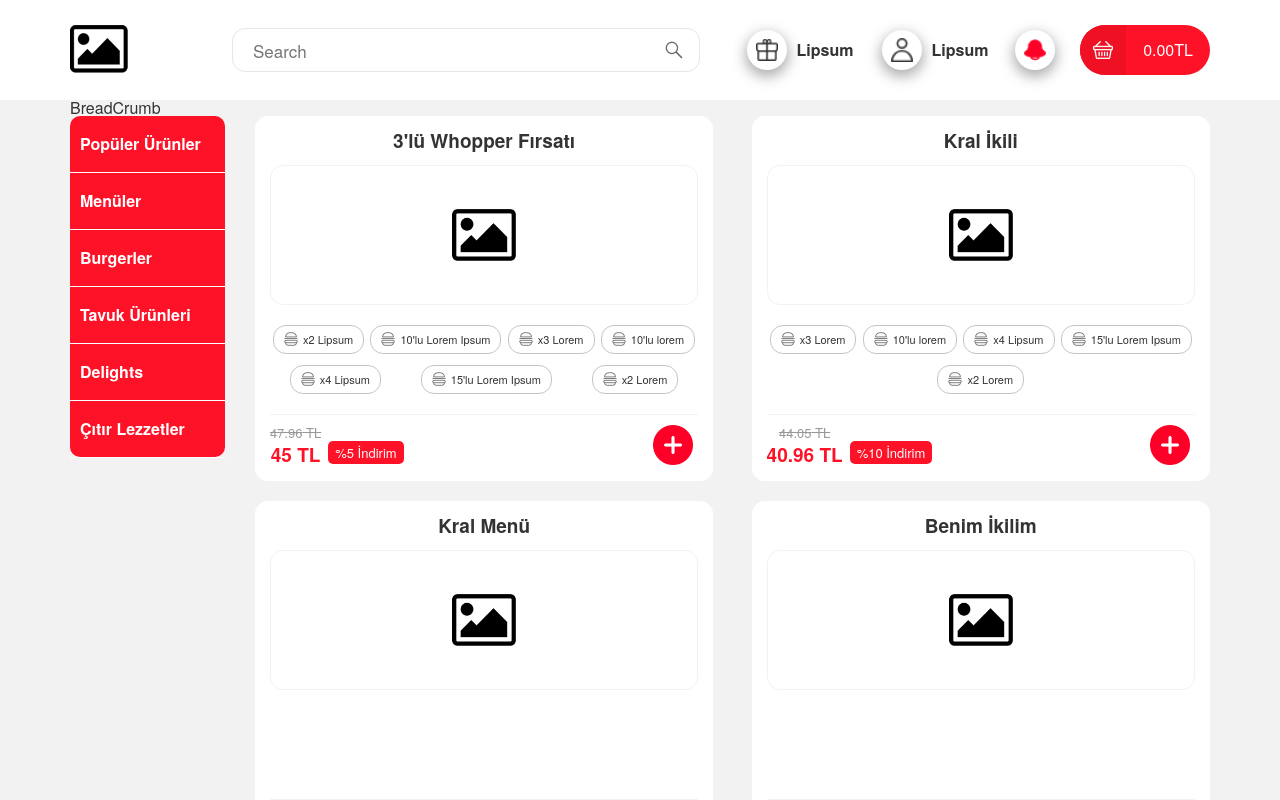
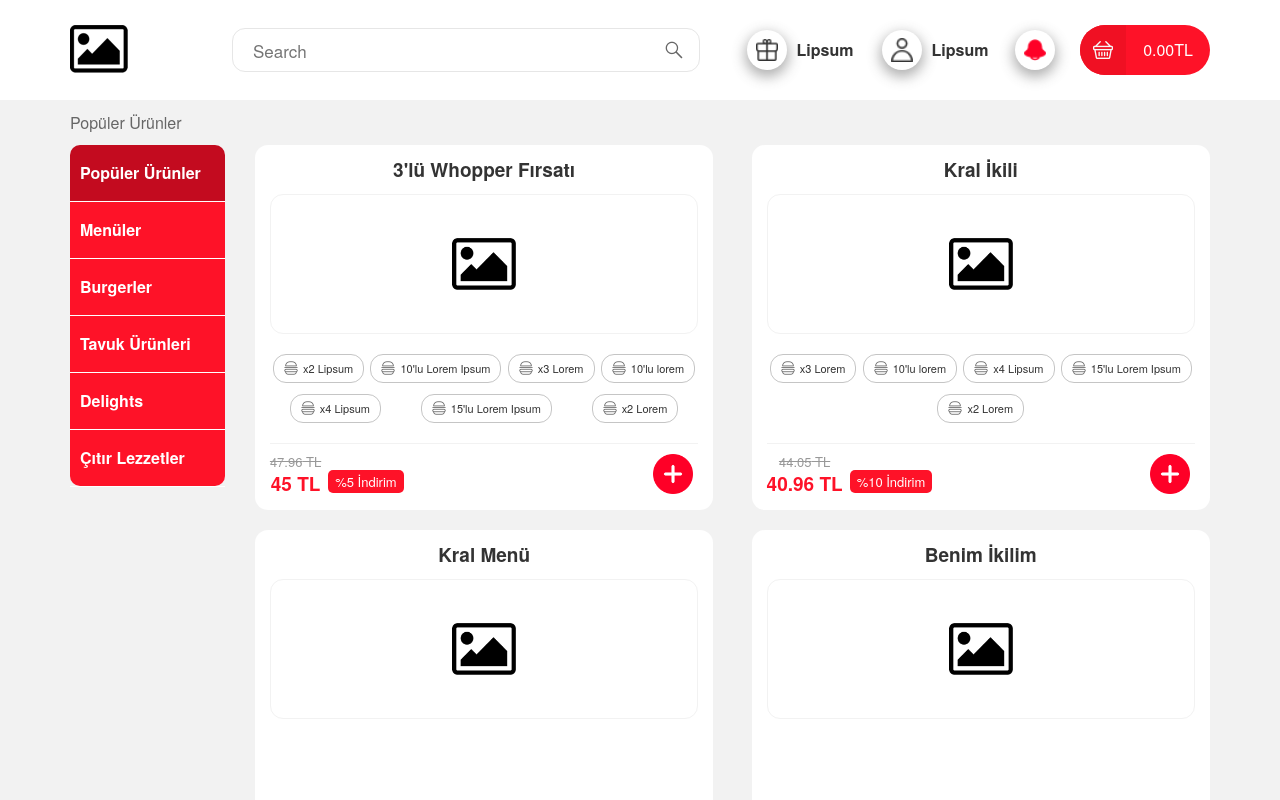
Before and after one commit to ozzkan-burak/fe-assignment, a React (Create React App) app: page / in a window 1280 px wide. Shown: the top 800 px of the page. Built offline with nearby package versions, Linux system fonts and the light colour scheme.

Commit message:
navigasyon active class & breadcrumb

```diff
--- a/src/components/bread-crumb/index.tsx
+++ b/src/components/bread-crumb/index.tsx
@@ -1,8 +1,35 @@
+import { useSelector } from 'react-redux';
+import { Link } from 'react-router-dom';
+
+//icons
+import Arrow from "../../assets/img/arrow_right/16px.png"
+
+//interface
+import { IData } from '@/interfaces/data';
+
 
 const BreadCrumb = () => {
+
+  const data:any = useSelector<IData>(state => state.data);
+
+  const currentLocation = data[0]?.label;
+
   return (
-    <div>
-      BreadCrumb
+    <div className="bread-crumb">
+      <span>
+        {
+          currentLocation === 'Popüler Ürünler' ? '': <Link to="/">Anasayfa</Link>
+        }
+      </span>
+      <span>
+        <span className='bread-crumb__right-arrow'>
+        {
+          currentLocation === 'Popüler Ürünler' ? '':  <img src={Arrow} alt="right arrow" />
+        }
+        </span>
+
+        {currentLocation}
+      </span>
     </div>
   );
 };
--- a/src/components/navigation/index.tsx
+++ b/src/components/navigation/index.tsx
@@ -4,12 +4,12 @@
   return (
     <div className="nav-container">
       <ul>
-        <li className="nav-item"> <NavLink to="/">Popüler Ürünler</NavLink> </li>
-        <li className="nav-item"> <NavLink to="/menus">Menüler</NavLink> </li>
-        <li className="nav-item"> <NavLink to="/burgers">Burgerler</NavLink> </li>
-        <li className="nav-item"> <NavLink to="/chicken">Tavuk Ürünleri</NavLink> </li>
-        <li className="nav-item"> <NavLink to="/delights">Delights</NavLink> </li>
-        <li className="nav-item"> <NavLink to="/crispy">Çıtır Lezzetler</NavLink> </li>
+        <li > <NavLink className="nav-item" exact activeClassName="active-link" to="/">Popüler Ürünler</NavLink> </li>
+        <li > <NavLink className="nav-item" activeClassName="active-link" to="/menus">Menüler</NavLink> </li>
+        <li > <NavLink className="nav-item" activeClassName="active-link" to="/burgers">Burgerler</NavLink> </li>
+        <li > <NavLink className="nav-item" activeClassName="active-link" to="/chicken">Tavuk Ürünleri</NavLink> </li>
+        <li > <NavLink className="nav-item" activeClassName="active-link" to="/delights">Delights</NavLink> </li>
+        <li > <NavLink className="nav-item" activeClassName="active-link" to="/crispy">Çıtır Lezzetler</NavLink> </li>
       </ul>
     </div>
   );
--- /dev/null
+++ b/src/interfaces/bread-crumb/index.ts
@@ -0,0 +1,3 @@
+export interface IBreadCrumb {
+  pageName: string;
+}
--- a/src/redux/reducers/index.ts
+++ b/src/redux/reducers/index.ts
@@ -3,6 +3,7 @@
   data: [],
   getDataError: null,
   cartTotal: [],
+  pageName: "",
 }
 
 export const reducer = (state = INITIAL_STATE, action: any) => {
@@ -16,7 +17,9 @@
       return { ...state, cartTotal:[...state.cartTotal, action.payload] }
     case "REMOVE_FROM_CART":
       return { ...state, cartTotal: state.cartTotal.filter((item:any )=> item.id !== action.payload) }
-    default:
+    case "SET_PAGE_NAME":
+      return { ...state, pageName: action.payload }
+      default:
       return state
   }
 }
--- a/src/style/components/_breadCrumb.scss
+++ b/src/style/components/_breadCrumb.scss
@@ -0,0 +1,15 @@
+.bread-crumb{
+  @include Display(flex, null, center);
+  padding: 1rem 0;
+   > span {
+     color: $footer-font-color;
+     height: 2.5rem;
+     @include Display(flex, null, center);
+     img {
+      margin: 0 .5rem;
+     }
+   }
+   &__right-arrow {
+     padding-top: 5px;
+   }
+}
--- a/src/style/components/_navigation.scss
+++ b/src/style/components/_navigation.scss
@@ -53,3 +53,6 @@
     }
   }
 }
+.active-link{
+  background-color: $nav-active-bg-color !important;
+}
```
Also changed, not shown: src/assets/img/arrow_right/16px.png (renamed from src/assets/img/arrow right/16px.png), src/assets/img/arrow_right/16px@2x.png (renamed from src/assets/img/arrow right/16px@2x.png).
